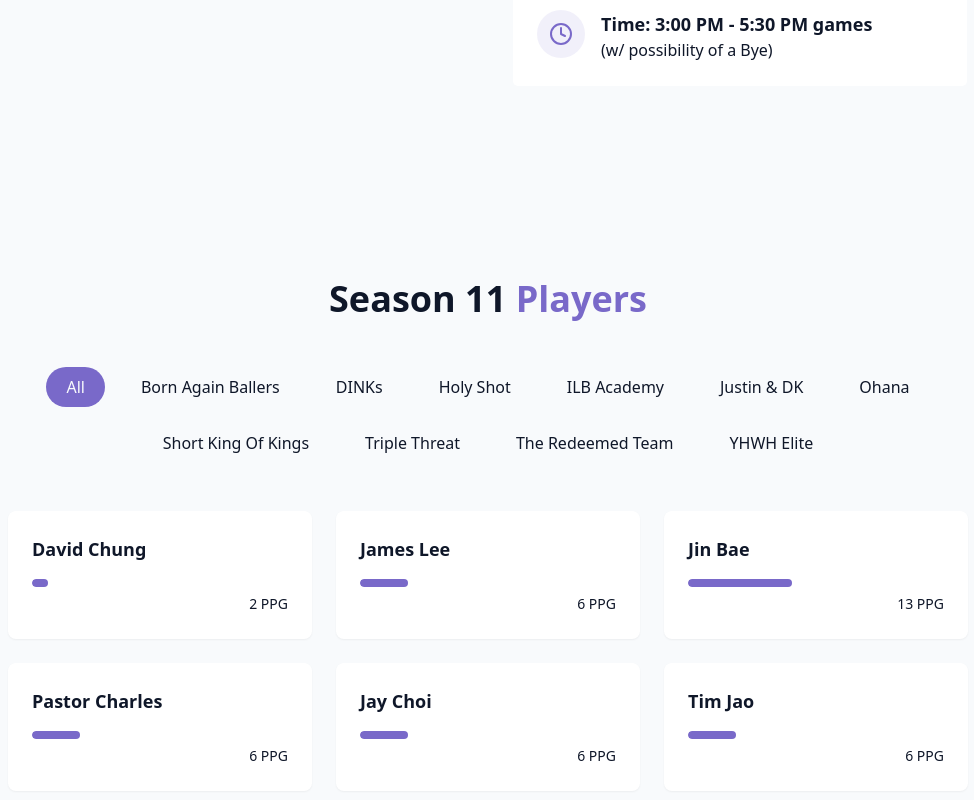
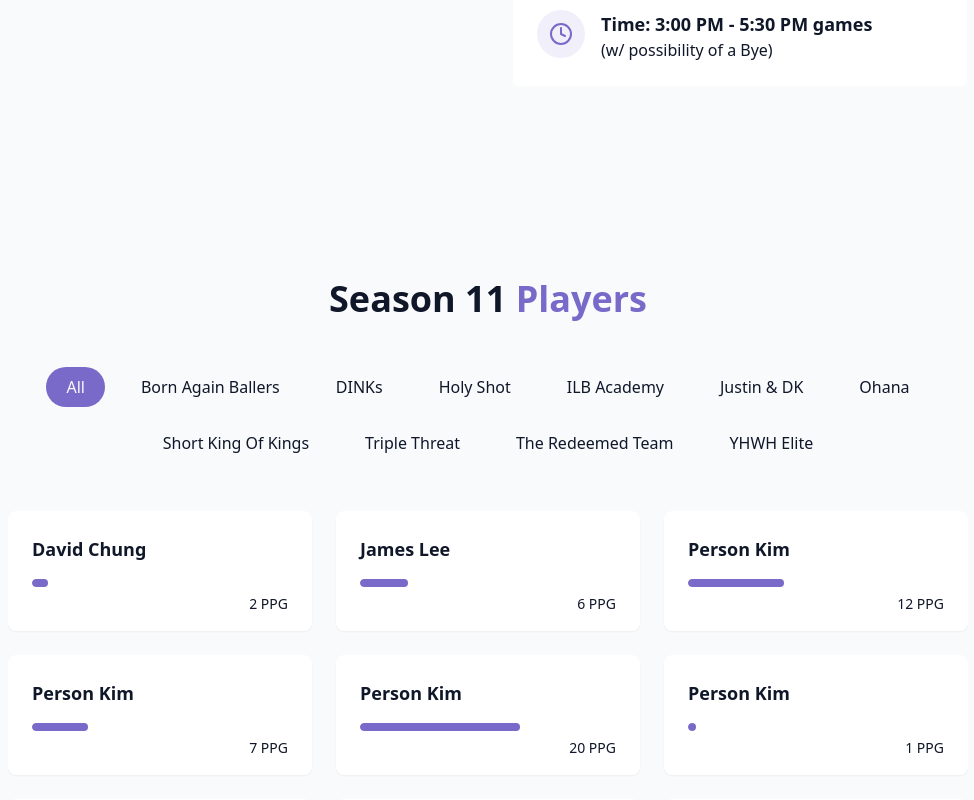
Before and after one commit to DevDave0/tapla-ball11, a React (Vite) app: page / in a window 1280 px wide. Shown: the part 1970-2770 px from the top of the page, without its empty margins (152-1126 px from the left). Built offline with nearby package versions, Linux system fonts and the light colour scheme.

Commit message:
added overflow to players section

```diff
--- a/src/components/RosterSection.jsx
+++ b/src/components/RosterSection.jsx
@@ -6,15 +6,35 @@ const roster = [
     //Holy Shot
     {name: "David Chung", PPG: 2, teamName: "Holy Shot"},
     {name: "James Lee", PPG: 6, teamName: "Holy Shot"},
+    {name: "Person Kim", PPG: 12, teamName: "Holy Shot"},
+    {name: "Person Kim", PPG: 7, teamName: "Holy Shot"},
+    {name: "Person Kim", PPG: 20, teamName: "Holy Shot"},
+    {name: "Person Kim", PPG: 1, teamName: "Holy Shot"},
+    {name: "Person Kim", PPG: 2, teamName: "Holy Shot"},
+    {name: "Person Kim", PPG: 3, teamName: "Holy Shot"},
+    {name: "Person Kim", PPG: 0, teamName: "Holy Shot"},
+    {name: "Person Kim", PPG: 9, teamName: "Holy Shot"},
+
+
+
 
     //The Redeemed Team
     {name: "Jin Bae", PPG: 13, teamName: "The Redeemed Team"},
     {name: "Pastor Charles", PPG: 6, teamName: "The Redeemed Team"},
     {name: "Jay Choi", PPG: 6, teamName: "The Redeemed Team"},
+    {name: "James Lee", PPG: 6, teamName: "The Redeemed Team"},
+    {name: "Aaron Kim", PPG: 6, teamName: "The Redeemed Team"},
+
+
 
     //Ohana
     {name: "Tim Jao", PPG: 6, teamName: "Ohana"},
     {name: "Chris Lee", PPG: 6, teamName: "Ohana"},
+    {name: "Person Lee", PPG: 6, teamName: "Ohana"},
+    {name: "Chris Lee", PPG: 6, teamName: "Ohana"},
+    {name: "Chris Lee", PPG: 6, teamName: "Ohana"},
+    {name: "Chris Lee", PPG: 6, teamName: "Ohana"},
+
 
     //Triple Threats
     {name: "Joon Jang", PPG: 6, teamName: "Triple Threat"},
@@ -74,6 +94,8 @@ export const RosterSection = () => {
                 Season 11<span className="text-primary"> Players</span>
             </h2>
 
+            {/* Team Names */}
+
             <div className="flex flex-wrap justify-center gap-4 mb-12">
                 {teams.map((team, key) => (
                     <button
@@ -88,9 +110,11 @@ export const RosterSection = () => {
                 ))}
             </div>
 
-            <div className="grid grid-cols-1 sm:grid-cols-2 lg:grid-cols-3 gap-6">
+            {/* List of players */}
+
+            <div className="grid grid-cols-1 sm:grid-cols-2 lg:grid-cols-3 gap-6 overflow-auto h-100">
                 {filteredPlayers.map((team, key) => (
-                    <div key={key} className="bg-card p-6 rounded-lg shadow-xs card-hover">
+                    <div key={key} className="bg-card p-6 rounded-lg shadow-xs card-hover h-30  ">
                         <div className="text-left mb-4">
                             <h3 className="font-semibold text-lg">
                                 {team.name}
```
